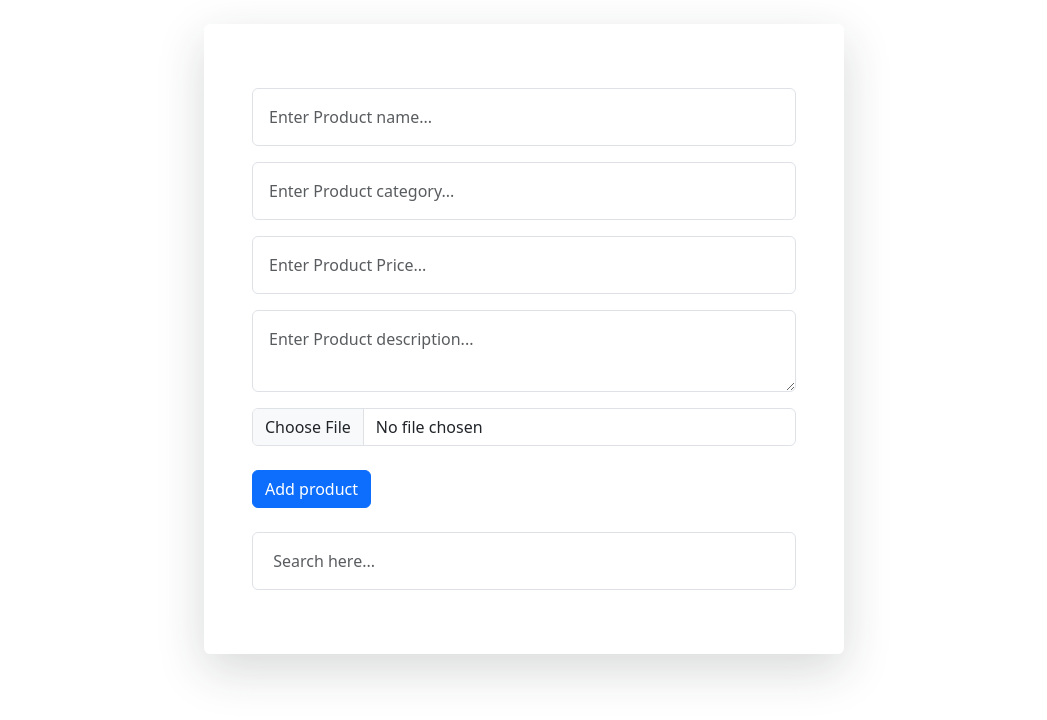
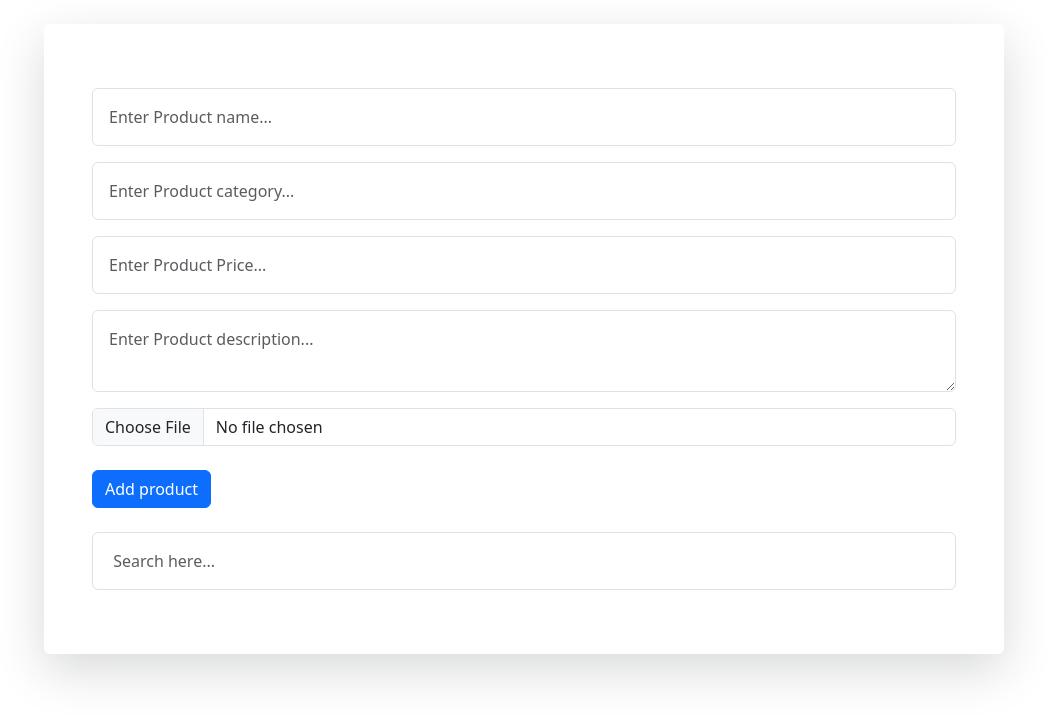
Before and after one commit to esraakhaled150/CRUD, a plain HTML site: page index.html in a window 1280 px wide. Shown: the whole page, without its empty margins (116-1163 px from the left). Drawn offline with Linux system fonts and the light colour scheme.

Commit message:
Update index.html

```diff
--- a/index.html
+++ b/index.html
@@ -10,7 +10,7 @@
   <link rel="stylesheet" href="css/style.css">
 </head>
 <body>
-  <div class="w-50 m-auto p-5 my-4 rounded shadow-lg">
+  <div class="w-75 m-auto p-5 my-4 rounded shadow-lg">
     <input id="productName" class="form-control my-3 p-3" type="text" placeholder="Enter Product name... ">
     <input id="productCategory" class="form-control my-3 p-3" type="text" placeholder="Enter Product category... ">
     <input id="producrPrice" class="form-control my-3 p-3" type="number" placeholder="Enter Product Price... ">
```
